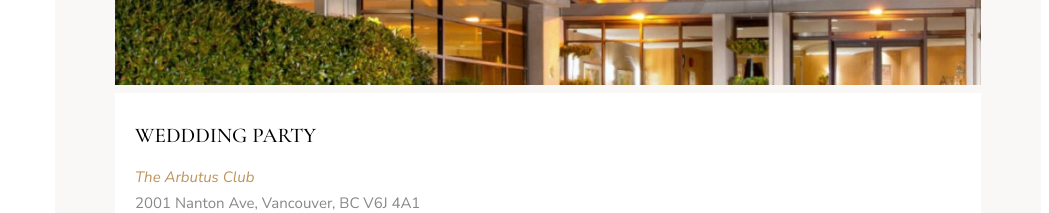
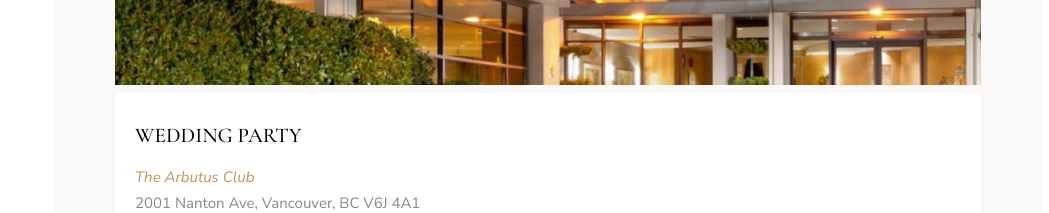
Before and after one commit to Jsamodal/jnb.github.io, a React (Create React App) app: page / in a window 1280 px wide. Shown: the part 7980-8193 px from the top of the page, without its empty margins (231-1280 px from the left). Built offline with nearby package versions, Linux system fonts and the light colour scheme; the HTML template or start-up script is replaced by a standard one.

Commit message:
Update Where.js

```diff
--- a/src/components/Where.js
+++ b/src/components/Where.js
@@ -36,7 +36,7 @@ function Where () {
               <img className='where1'src={where2} alt='' />
             </div>
             <div className='content'>
-              <h5>Weddding Party</h5>
+              <h5>Wedding Party</h5>
               <p>
               <i className='ti-location-pin'>The Arbutus Club</i>
               <p>2001 Nanton Ave, Vancouver, BC V6J 4A1</p>
```
